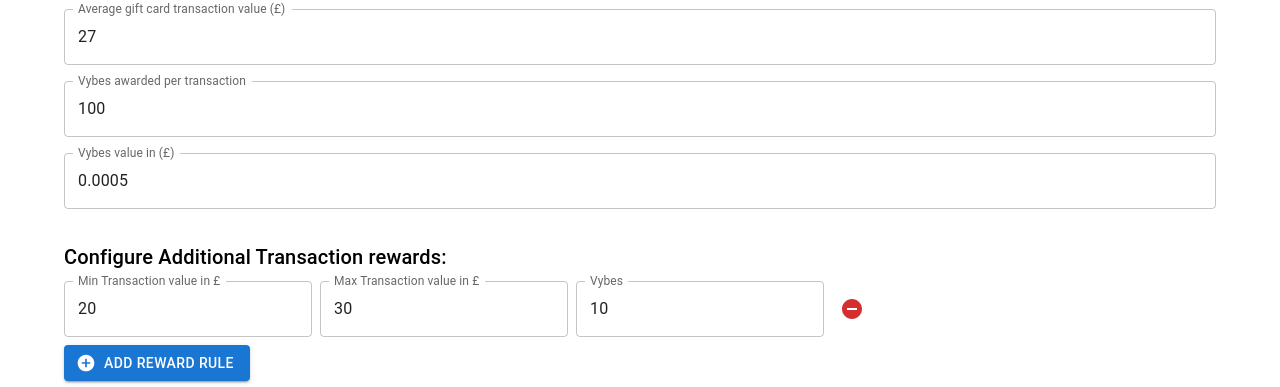
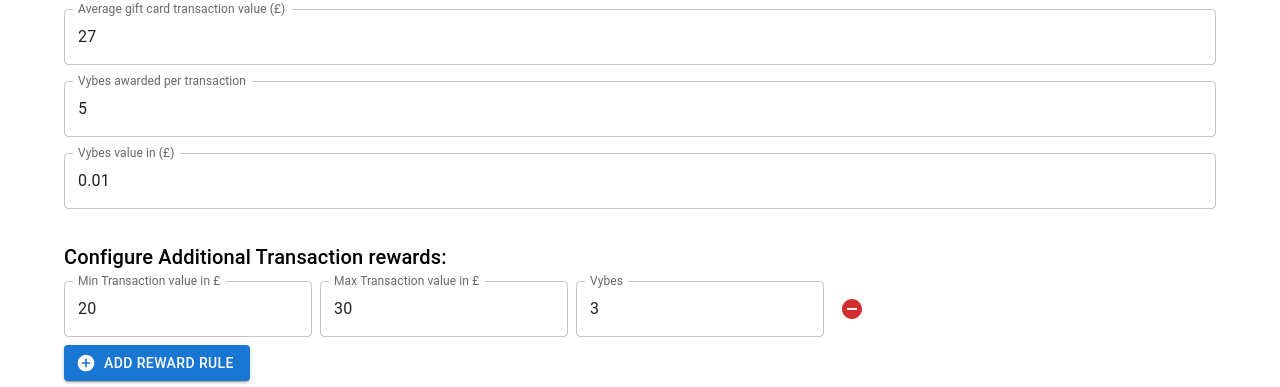
Before and after one commit to michaeltrestianu/projections, a React (Create React App) app: page / in a window 1280 px wide. Shown: the part 379-766 px from the top of the page. Built offline with nearby package versions, Linux system fonts and the light colour scheme.

Commit message:
MISC fixup

```diff
--- a/src/App.tsx
+++ b/src/App.tsx
@@ -27,8 +27,8 @@ const App: React.FC = () => {
   ] = useState<number>(70);
   const [averageTransactionValue, setAverageTransactionValue] =
     useState<number>(27);
-  const [vybesAwardedPerTransaction, setVybesAwardedPerTransaction] = useState<number>(100);
-  const [vybesValueInPounds, setVybesValueInPounds] = useState<number>(0.0005);
+  const [vybesAwardedPerTransaction, setVybesAwardedPerTransaction] = useState<number>(5);
+  const [vybesValueInPounds, setVybesValueInPounds] = useState<number>(0.01);
   const [numberOfUsersPerMonth, setNumberOfUsersPerMonth] = useState<number[]>([
     100,300, 800, 1500, 3000, 6000, 10500, 14000, 19000, 26000, 30000, 35000, 45000, 55000,65000,75000,85000,95000, 105000, 115000, 125000, 135000,145000,155000
   ]);
@@ -42,7 +42,7 @@ const App: React.FC = () => {
   const [initialInvestment, setInitialInvestment] = useState<number>(150000);
 
   const [vybesRewards, setVybesRewards] = useState<VybesReward[]>([
-    { minTransactionValue: 20, maxTransactionValue: 30, vybes: 10 },
+    { minTransactionValue: 20, maxTransactionValue: 30, vybes: 3 },
   ]);
 
   const handleNumberOfUsersChange = (
```
